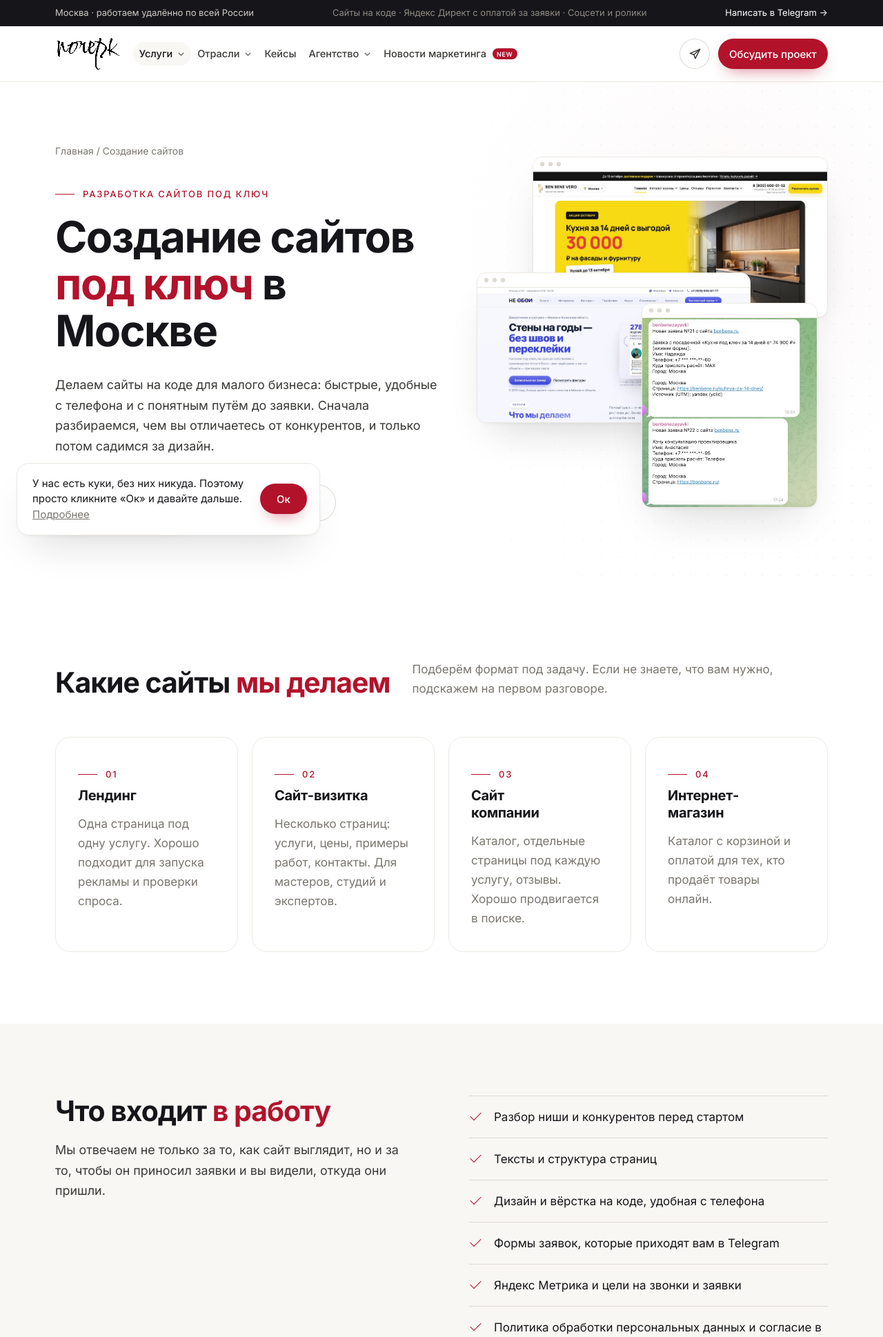
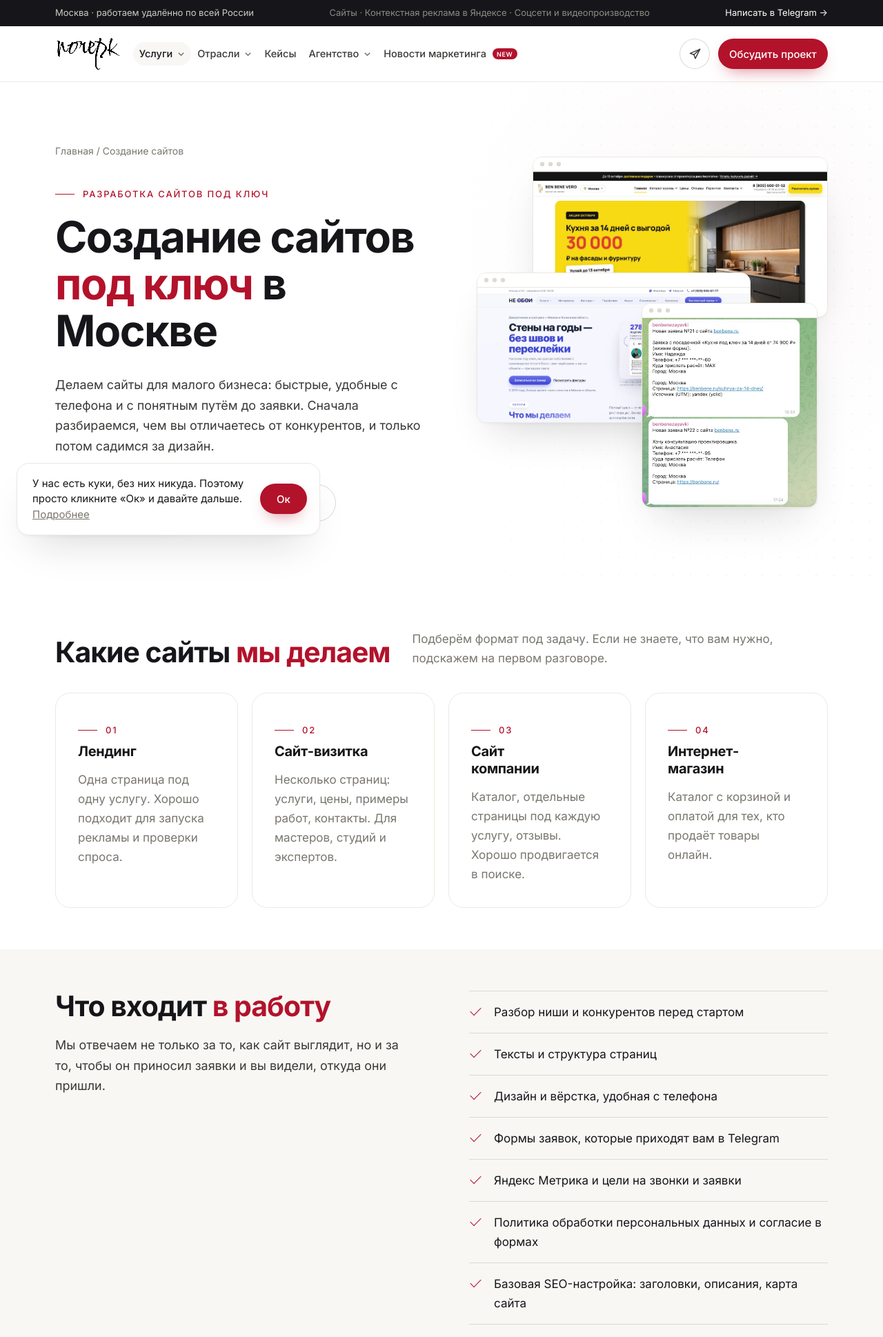
Before and after one commit to sergei4icks-jpg/pocherk-agency, a PHP site: page /sozdanie-sajtov/ in a window 1280 px wide. Shown: the top 1938 px of the page at 69% size. Run offline with PHP 8.4, Linux system fonts and the light colour scheme.

Commit message:
Меньше воздуха между блоками: отступы секций 60px, заголовки разделов ближе к контенту
Co-Authored-By: Claude Fable 5.1 <noreply@anthropic.com>

```diff
--- a/assets/style.css
+++ b/assets/style.css
@@ -752,3 +752,19 @@ h3{font-size:20px;letter-spacing:-.015em;line-height:1.25}
 .logo-txt{font-weight:600;letter-spacing:.16em}
 .foot-logo span{font-weight:600;letter-spacing:.16em}
 .why h3{font-size:clamp(22px,2.2vw,30px)}
+
+/* ======================================================
+   Плотнее по вертикали: меньше воздуха между блоками
+   ====================================================== */
+section{padding:60px 0}
+.sec-top{margin-bottom:36px}
+.hero-v3{padding:48px 0 56px}
+.hero-scroll{margin-top:40px}
+.why{margin-top:40px;padding:44px 48px;gap:40px}
+.all-services{margin-top:44px}
+.tools{margin-top:40px;padding-top:24px}
+.news-more{margin-top:24px}
+.lead-box{padding:52px 56px}
+.invite .btns{margin-top:22px}
+.quiz{padding:40px 44px}
+@media (max-width:640px){section{padding:48px 0}.sec-top{margin-bottom:24px}.hero-v3{padding:36px 0 44px}.why{padding:28px 20px}.lead-box{padding:28px 20px}.quiz{padding:22px 18px}}
--- a/politika/index.html
+++ b/politika/index.html
@@ -22,7 +22,7 @@
 <div class="topbar">
   <div class="wrap">
     <span>Москва · работаем удалённо по всей России</span>
-    <span class="tb-mid">Сайты на коде · Яндекс Директ с оплатой за заявки · Соцсети и ролики</span>
+    <span class="tb-mid">Сайты · Контекстная реклама в Яндексе · Соцсети и видеопроизводство</span>
     <a href="https://t.me/">Написать в Telegram →</a>
   </div>
 </div>
@@ -33,7 +33,7 @@
       <div class="nav-item has-sub">
         <button class="nav-link" type="button" aria-expanded="false">Услуги<svg class="chev" viewBox="0 0 12 12" fill="none" stroke="currentColor" stroke-width="1.6" stroke-linecap="round" stroke-linejoin="round" aria-hidden="true"><path d="m2.5 4.5 3.5 3.5 3.5-3.5"/></svg></button>
         <div class="sub sub-services">
-          <a href="../sozdanie-sajtov/"><b>Создание сайтов</b><span>Лендинги и сайты компаний на коде, за две недели</span></a>
+          <a href="../sozdanie-sajtov/"><b>Создание сайтов</b><span>Корпоративные сайты, лендинги и каталоги</span></a>
           <a href="../yandex-direct/"><b>Яндекс Директ</b><span>Реклама с оплатой за заявки, а не за клики</span></a>
           <a href="../smm/"><b>Соцсети и ролики</b><span>Оформление, рилс и воронка, которая приводит заявки</span></a>
           <a href="../#solutions"><b>Воронки и аналитика</b><span>Видно, откуда пришла каждая заявка и сколько стоила</span></a>
@@ -199,7 +199,7 @@
     <div class="fine">
       <div class="req"><span>© <span data-year>2026</span> «Почерк», маркетинговое агентство</span><span>ИП Попова Александра Сергеевна · ИНН 773318612558 · ОГРНИП 321774600118618</span></div>
       <a href="../politika/">Политика обработки персональных данных</a>
-      <span class="fine-made">Сайт сделали сами, на коде</span>
+      <span class="fine-made">Сайт сделали сами</span>
     </div>
   </div>
 </footer>
--- a/smm/index.html
+++ b/smm/index.html
@@ -22,7 +22,7 @@
 <div class="topbar">
   <div class="wrap">
     <span>Москва · работаем удалённо по всей России</span>
-    <span class="tb-mid">Сайты на коде · Яндекс Директ с оплатой за заявки · Соцсети и ролики</span>
+    <span class="tb-mid">Сайты · Контекстная реклама в Яндексе · Соцсети и видеопроизводство</span>
     <a href="https://t.me/">Написать в Telegram →</a>
   </div>
 </div>
@@ -33,7 +33,7 @@
       <div class="nav-item has-sub current">
         <button class="nav-link" type="button" aria-expanded="false">Услуги<svg class="chev" viewBox="0 0 12 12" fill="none" stroke="currentColor" stroke-width="1.6" stroke-linecap="round" stroke-linejoin="round" aria-hidden="true"><path d="m2.5 4.5 3.5 3.5 3.5-3.5"/></svg></button>
         <div class="sub sub-services">
-          <a href="../sozdanie-sajtov/"><b>Создание сайтов</b><span>Лендинги и сайты компаний на коде, за две недели</span></a>
+          <a href="../sozdanie-sajtov/"><b>Создание сайтов</b><span>Корпоративные сайты, лендинги и каталоги</span></a>
           <a href="../yandex-direct/"><b>Яндекс Директ</b><span>Реклама с оплатой за заявки, а не за клики</span></a>
           <a href="../smm/" aria-current="page"><b>Соцсети и ролики</b><span>Оформление, рилс и воронка, которая приводит заявки</span></a>
           <a href="../#solutions"><b>Воронки и аналитика</b><span>Видно, откуда пришла каждая заявка и сколько стоила</span></a>
@@ -266,7 +266,7 @@
     <div class="fine">
       <div class="req"><span>© <span data-year>2026</span> «Почерк», маркетинговое агентство</span><span>ИП Попова Александра Сергеевна · ИНН 773318612558 · ОГРНИП 321774600118618</span></div>
       <a href="../politika/">Политика обработки персональных данных</a>
-      <span class="fine-made">Сайт сделали сами, на коде</span>
+      <span class="fine-made">Сайт сделали сами</span>
     </div>
   </div>
 </footer>
--- a/sozdanie-sajtov/index.html
+++ b/sozdanie-sajtov/index.html
@@ -3,11 +3,11 @@
 <head>
 <meta charset="utf-8">
 <meta name="viewport" content="width=device-width, initial-scale=1">
-<title>Создание сайтов в Москве под ключ — разработка сайта на коде | «Почерк»</title>
-<meta name="description" content="Создание сайтов под ключ в Москве: лендинг, сайт компании, каталог, интернет-магазин. Сайт на коде, Метрика и заявки в Telegram. Лендинг от 20 000 ₽.">
+<title>Создание сайтов в Москве под ключ — разработка сайта | «Почерк»</title>
+<meta name="description" content="Создание сайтов под ключ в Москве: лендинг, сайт компании, каталог, интернет-магазин. Сайт, Метрика и заявки в Telegram. Лендинг от 20 000 ₽.">
 <link rel="canonical" href="https://pocherk-agency.ru/sozdanie-sajtov/">
-<meta property="og:title" content="Создание сайтов в Москве под ключ — разработка сайта на коде | «Почерк»">
-<meta property="og:description" content="Создание сайтов под ключ в Москве: лендинг, сайт компании, каталог, интернет-магазин. Сайт на коде, Метрика и заявки в Telegram. Лендинг от 20 000 ₽.">
+<meta property="og:title" content="Создание сайтов в Москве под ключ — разработка сайта | «Почерк»">
+<meta property="og:description" content="Создание сайтов под ключ в Москве: лендинг, сайт компании, каталог, интернет-магазин. Сайт, Метрика и заявки в Telegram. Лендинг от 20 000 ₽.">
 <meta property="og:type" content="website">
 <link rel="icon" href="../favicon-32.png" sizes="32x32">
 <link rel="apple-touch-icon" href="../apple-touch-icon.png">
@@ -17,12 +17,12 @@
 <link rel="stylesheet" href="../assets/style.css?v=20261024b">
 </head>
 <body>
-<script type="application/ld+json">{"@context": "https://schema.org", "@type": "FAQPage", "mainEntity": [{"@type": "Question", "name": "Почему на коде, а не на Тильде?", "acceptedAnswer": {"@type": "Answer", "text": "Сайт на коде быстрее открывается с телефона, лучше индексируется в поиске и не зависит от подписки на конструктор. Всё, что нужно, делается под вашу задачу, а не подгоняется под готовый шаблон."}}, {"@type": "Question", "name": "Сколько времени занимает разработка?", "acceptedAnswer": {"@type": "Answer", "text": "Лендинг вместе с запуском рекламы занимает около двух недель. Многостраничный сайт с каталогом дольше, срок называем после разговора о задаче."}}, {"@type": "Question", "name": "Что нужно от меня?", "acceptedAnswer": {"@type": "Answer", "text": "Рассказать о бизнесе, прислать фото работ и ответить на вопросы по ходу. Тексты пишем мы, вам остаётся их проверить."}}, {"@type": "Question", "name": "Можно доработать мой старый сайт?", "acceptedAnswer": {"@type": "Answer", "text": "Да. Посмотрим, что в нём мешает заявкам, и предложим либо доработку, либо редизайн, либо перенос с конструктора на код."}}, {"@type": "Question", "name": "А реклама входит в стоимость?", "acceptedAnswer": {"@type": "Answer", "text": "Настройку Яндекс Директа можно заказать вместе с сайтом, это выгоднее. Сам рекламный бюджет вы пополняете напрямую в Яндексе."}}]}</script>
+<script type="application/ld+json">{"@context": "https://schema.org", "@type": "FAQPage", "mainEntity": [{"@type": "Question", "name": "Почему собственная разработка, а не конструктор?", "acceptedAnswer": {"@type": "Answer", "text": "Сайт собственной разработки быстрее открывается с телефона, лучше индексируется в поиске и не зависит от подписки на конструктор. Всё, что нужно, делается под вашу задачу, а не подгоняется под готовый шаблон."}}, {"@type": "Question", "name": "Сколько времени занимает разработка?", "acceptedAnswer": {"@type": "Answer", "text": "Лендинг вместе с запуском рекламы занимает около двух недель. Многостраничный сайт с каталогом дольше, срок называем после разговора о задаче."}}, {"@type": "Question", "name": "Что нужно от меня?", "acceptedAnswer": {"@type": "Answer", "text": "Рассказать о бизнесе, прислать фото работ и ответить на вопросы по ходу. Тексты пишем мы, вам остаётся их проверить."}}, {"@type": "Question", "name": "Можно доработать мой старый сайт?", "acceptedAnswer": {"@type": "Answer", "text": "Да. Посмотрим, что в нём мешает заявкам, и предложим либо доработку, либо редизайн, либо перенос с конструктора на код."}}, {"@type": "Question", "name": "А реклама входит в стоимость?", "acceptedAnswer": {"@type": "Answer", "text": "Настройку Яндекс Директа можно заказать вместе с сайтом, это выгоднее. Сам рекламный бюджет вы пополняете напрямую в Яндексе."}}]}</script>
 
 <div class="topbar">
   <div class="wrap">
     <span>Москва · работаем удалённо по всей России</span>
-    <span class="tb-mid">Сайты на коде · Яндекс Директ с оплатой за заявки · Соцсети и ролики</span>
+    <span class="tb-mid">Сайты · Контекстная реклама в Яндексе · Соцсети и видеопроизводство</span>
     <a href="https://t.me/">Написать в Telegram →</a>
   </div>
 </div>
@@ -33,7 +33,7 @@
       <div class="nav-item has-sub current">
         <button class="nav-link" type="button" aria-expanded="false">Услуги<svg class="chev" viewBox="0 0 12 12" fill="none" stroke="currentColor" stroke-width="1.6" stroke-linecap="round" stroke-linejoin="round" aria-hidden="true"><path d="m2.5 4.5 3.5 3.5 3.5-3.5"/></svg></button>
         <div class="sub sub-services">
-          <a href="../sozdanie-sajtov/" aria-current="page"><b>Создание сайтов</b><span>Лендинги и сайты компаний на коде, за две недели</span></a>
+          <a href="../sozdanie-sajtov/" aria-current="page"><b>Создание сайтов</b><span>Корпоративные сайты, лендинги и каталоги</span></a>
           <a href="../yandex-direct/"><b>Яндекс Директ</b><span>Реклама с оплатой за заявки, а не за клики</span></a>
           <a href="../smm/"><b>Соцсети и ролики</b><span>Оформление, рилс и воронка, которая приводит заявки</span></a>
           <a href="../#solutions"><b>Воронки и аналитика</b><span>Видно, откуда пришла каждая заявка и сколько стоила</span></a>
@@ -92,7 +92,7 @@
       <div class="crumbs"><a href="../">Главная</a> / Создание сайтов</div>
       <span class="kicker">Разработка сайтов под ключ</span>
       <h1>Создание сайтов <em>под ключ</em> в Москве</h1>
-      <p class="lead">Делаем сайты на коде для малого бизнеса: быстрые, удобные с телефона и с понятным путём до заявки. Сначала разбираемся, чем вы отличаетесь от конкурентов, и только потом садимся за дизайн.</p>
+      <p class="lead">Делаем сайты для малого бизнеса: быстрые, удобные с телефона и с понятным путём до заявки. Сначала разбираемся, чем вы отличаетесь от конкурентов, и только потом садимся за дизайн.</p>
       <div class="btns">
         <a class="btn btn-red" href="#lead">Обсудить проект</a>
         <a class="btn btn-ghost" href="#prices">Цены от 20 000 ₽</a>
@@ -121,7 +121,7 @@
       <ul class="checks">
           <li>Разбор ниши и конкурентов перед стартом</li>
           <li>Тексты и структура страниц</li>
-          <li>Дизайн и вёрстка на коде, удобная с телефона</li>
+          <li>Дизайн и вёрстка, удобная с телефона</li>
           <li>Формы заявок, которые приходят вам в Telegram</li>
           <li>Яндекс Метрика и цели на звонки и заявки</li>
           <li>Политика обработки персональных данных и согласие в формах</li>
@@ -151,7 +151,7 @@
     </div>
     <div class="reveal">
       <table class="prices">
-        <tr><td>Лендинг<small>Одностраничный сайт на коде</small></td><td>20 000 ₽</td></tr>
+        <tr><td>Лендинг<small>Одностраничный сайт</small></td><td>20 000 ₽</td></tr>
         <tr><td>Лендинг + Яндекс Директ<small>Сайт и настройка рекламы, около двух недель</small></td><td>от 70 000 ₽</td></tr>
         <tr><td>Сайт компании<small>Сайт-визитка или корпоративный сайт с каталогом</small></td><td>100 000 ₽</td></tr>
         <tr><td>Интернет-магазин<small>Каталог, корзина, оплата</small></td><td><span class="todo">цена</span></td></tr>
@@ -180,7 +180,7 @@
         <div class="case-body">
           <span class="case-tag">Декоративная штукатурка · Москва и область</span>
           <h3>Сайт и реклама для мастеров</h3>
-          <p class="muted">Сайт на коде с примерами работ и формой расчёта, реклама с оплатой за заявки.</p>
+          <p class="muted">Сайт с примерами работ и формой расчёта, реклама с оплатой за заявки.</p>
           <div class="case-res"><div><b>сайт + Директ</b><span>под ключ</span></div></div>
         </div>
       </article>
@@ -201,7 +201,7 @@
   <div class="wrap">
     <div class="sec-top reveal"><h2>Частые <em>вопросы</em></h2></div>
     <div class="faq reveal">
-      <details><summary>Почему на коде, а не на Тильде?</summary><p>Сайт на коде быстрее открывается с телефона, лучше индексируется в поиске и не зависит от подписки на конструктор. Всё, что нужно, делается под вашу задачу, а не подгоняется под готовый шаблон.</p></details>
+      <details><summary>Почему собственная разработка, а не конструктор?</summary><p>Сайт собственной разработки быстрее открывается с телефона, лучше индексируется в поиске и не зависит от подписки на конструктор. Всё, что нужно, делается под вашу задачу, а не подгоняется под готовый шаблон.</p></details>
       <details><summary>Сколько времени занимает разработка?</summary><p>Лендинг вместе с запуском рекламы занимает около двух недель. Многостраничный сайт с каталогом дольше, срок называем после разговора о задаче.</p></details>
       <details><summary>Что нужно от меня?</summary><p>Рассказать о бизнесе, прислать фото работ и ответить на вопросы по ходу. Тексты пишем мы, вам остаётся их проверить.</p></details>
       <details><summary>Можно доработать мой старый сайт?</summary><p>Да. Посмотрим, что в нём мешает заявкам, и предложим либо доработку, либо редизайн, либо перенос с конструктора на код.</p></details>
@@ -268,7 +268,7 @@
     <div class="fine">
       <div class="req"><span>© <span data-year>2026</span> «Почерк», маркетинговое агентство</span><span>ИП Попова Александра Сергеевна · ИНН 773318612558 · ОГРНИП 321774600118618</span></div>
       <a href="../politika/">Политика обработки персональных данных</a>
-      <span class="fine-made">Сайт сделали сами, на коде</span>
+      <span class="fine-made">Сайт сделали сами</span>
     </div>
   </div>
 </footer>
--- a/yandex-direct/index.html
+++ b/yandex-direct/index.html
@@ -22,7 +22,7 @@
 <div class="topbar">
   <div class="wrap">
     <span>Москва · работаем удалённо по всей России</span>
-    <span class="tb-mid">Сайты на коде · Яндекс Директ с оплатой за заявки · Соцсети и ролики</span>
+    <span class="tb-mid">Сайты · Контекстная реклама в Яндексе · Соцсети и видеопроизводство</span>
     <a href="https://t.me/">Написать в Telegram →</a>
   </div>
 </div>
@@ -33,7 +33,7 @@
       <div class="nav-item has-sub current">
         <button class="nav-link" type="button" aria-expanded="false">Услуги<svg class="chev" viewBox="0 0 12 12" fill="none" stroke="currentColor" stroke-width="1.6" stroke-linecap="round" stroke-linejoin="round" aria-hidden="true"><path d="m2.5 4.5 3.5 3.5 3.5-3.5"/></svg></button>
         <div class="sub sub-services">
-          <a href="../sozdanie-sajtov/"><b>Создание сайтов</b><span>Лендинги и сайты компаний на коде, за две недели</span></a>
+          <a href="../sozdanie-sajtov/"><b>Создание сайтов</b><span>Корпоративные сайты, лендинги и каталоги</span></a>
           <a href="../yandex-direct/" aria-current="page"><b>Яндекс Директ</b><span>Реклама с оплатой за заявки, а не за клики</span></a>
           <a href="../smm/"><b>Соцсети и ролики</b><span>Оформление, рилс и воронка, которая приводит заявки</span></a>
           <a href="../#solutions"><b>Воронки и аналитика</b><span>Видно, откуда пришла каждая заявка и сколько стоила</span></a>
@@ -259,7 +259,7 @@
     <div class="fine">
       <div class="req"><span>© <span data-year>2026</span> «Почерк», маркетинговое агентство</span><span>ИП Попова Александра Сергеевна · ИНН 773318612558 · ОГРНИП 321774600118618</span></div>
       <a href="../politika/">Политика обработки персональных данных</a>
-      <span class="fine-made">Сайт сделали сами, на коде</span>
+      <span class="fine-made">Сайт сделали сами</span>
     </div>
   </div>
 </footer>
```
Also changed, not shown: agentstvo/index.html (+4 -4 lines), index.html (+7 -7 lines), kejsy/index.html (+4 -4 lines), novosti/index.html (+4 -4 lines).
